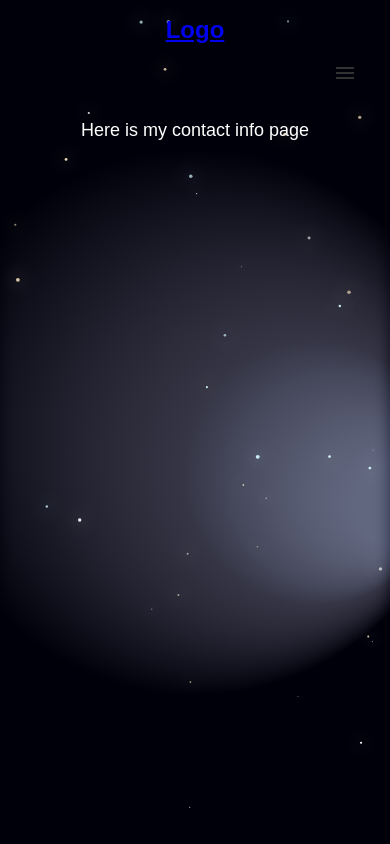
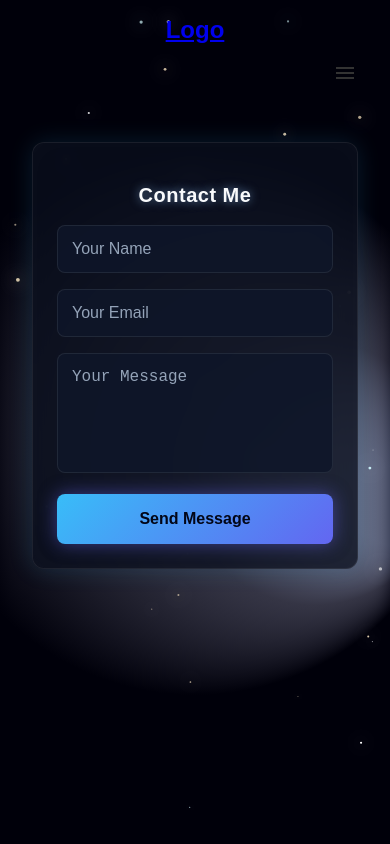
Before and after one commit to blueLotus3/tlportfolio, a React (Create React App) app: page /contact in a window 390 px wide. Built offline with nearby package versions, Linux system fonts and the light colour scheme.

Commit message:
added contact form with emailjs

```diff
--- a/package.json
+++ b/package.json
@@ -7,6 +7,7 @@
     "@testing-library/jest-dom": "^6.9.1",
     "@testing-library/react": "^16.3.0",
     "@testing-library/user-event": "^13.5.0",
+    "emailjs-com": "^3.2.0",
     "react": "^19.2.0",
     "react-dom": "^19.2.0",
     "react-router-dom": "^7.9.4",
--- a/src/App.css
+++ b/src/App.css
@@ -160,6 +160,103 @@ p .nav-link {
   color: #482ff7;
 }
 
+/* contact form */
+.contact-form {
+  max-width: 420px;
+  margin: 80px auto;
+  padding: 32px;
+
+  /* Glass / space effect */
+  background: rgba(10, 15, 30, 0.75);
+  backdrop-filter: blur(10px);
+  -webkit-backdrop-filter: blur(10px);
+
+  border-radius: 14px;
+  color: #e5e7eb;
+
+  /* Subtle cosmic glow */
+  box-shadow:
+    0 0 25px rgba(56, 189, 248, 0.15),
+    inset 0 0 30px rgba(255, 255, 255, 0.02);
+
+  border: 1px solid rgba(255, 255, 255, 0.08);
+}
+
+.contact-form h2 {
+  text-align: center;
+  margin-bottom: 22px;
+  font-weight: 600;
+  letter-spacing: 0.5px;
+
+  /* Star-like glow */
+  color: #f8fafc;
+  text-shadow: 0 0 10px rgba(147, 197, 253, 0.6);
+}
+
+.contact-form input,
+.contact-form textarea {
+  width: 100%;
+  padding: 14px;
+  margin-bottom: 16px;
+
+  background: rgba(15, 23, 42, 0.85);
+  border: 1px solid rgba(255, 255, 255, 0.08);
+  border-radius: 8px;
+
+  color: #f1f5f9;
+  font-size: 14px;
+}
+
+.contact-form input::placeholder,
+.contact-form textarea::placeholder {
+  color: #94a3b8;
+}
+
+.contact-form input:focus,
+.contact-form textarea:focus {
+  outline: none;
+  border-color: #38bdf8;
+  box-shadow: 0 0 12px rgba(56, 189, 248, 0.4);
+}
+
+.contact-form textarea {
+  resize: none;
+  height: 130px;
+}
+
+.contact-form button {
+  width: 100%;
+  padding: 14px;
+
+  background: linear-gradient(
+    135deg,
+    #38bdf8,
+    #6366f1
+  );
+
+  border: none;
+  border-radius: 8px;
+
+  color: #020617;
+  font-size: 16px;
+  font-weight: 600;
+  cursor: pointer;
+
+  box-shadow: 0 0 18px rgba(99, 102, 241, 0.5);
+  transition: transform 0.2s ease, box-shadow 0.2s ease;
+}
+
+.contact-form button:hover {
+  transform: translateY(-2px);
+  box-shadow: 0 0 30px rgba(99, 102, 241, 0.8);
+}
+
+#form-status {
+  margin-top: 14px;
+  text-align: center;
+  font-size: 14px;
+}
+
 @media (max-width: 768px) {
   body {
     margin: 0;
@@ -187,6 +284,7 @@ p .nav-link {
     background-color: #f4f4f4;
   }
 
+  /* about skills section mobile */
   .skills {
     display: flex;
     flex-wrap: wrap;
@@ -196,4 +294,42 @@ p .nav-link {
   .skills img {
     border-radius: 18px;
   }
+
+  /* contact form for mobile*/
+*,
+*::before,
+*::after {
+  box-sizing: border-box;
 }
+
+  .contact-form {
+    margin: 40px 16px;
+    padding: 24px;
+    max-width: 100%;
+    border-radius: 12px;
+  }
+
+  .contact-form h2 {
+    font-size: 20px;
+    margin-bottom: 18px;
+  }
+
+  .contact-form input,
+  .contact-form textarea {
+    font-size: 16px; /* Prevents iOS zoom */
+    padding: 14px;
+  }
+
+  .contact-form textarea {
+    height: 120px;
+  }
+
+  .contact-form button {
+    font-size: 16px;
+    padding: 16px;
+  }
+
+  #form-status {
+    font-size: 13px;
+  }
+}
--- a/src/pages/Contact.js
+++ b/src/pages/Contact.js
@@ -1,12 +1,50 @@
-import React from 'react'
+import { useRef, useState } from "react";
+import emailjs from "emailjs-com";
 
 const Contact = () => {
+    const formRef = useRef(null);
+    const [status, setStatus] = useState("");
+    const [statusColor, setStatusColor] = useState("");
+
+    const sendEmail = (e) => {
+      e.preventDefault();
+
+      emailjs.sendForm(
+        import.meta.env.REACT_APP_EMAILJS_SERVICE_ID,
+        import.meta.env.REACT_APP_EMAILJS_TEMPLATE_ID,
+        formRef.current,
+        import.meta.env.REACT_APP_EMAILJS_PUBLIC_KEY
+      )
+      .then(
+        () => {
+          setStatus("Message sent successfully!");
+          setStatusColor("#22c55e");
+          formRef.current.reset();
+        },
+        () => {
+          setStatus("Something went wrong. Try again.");
+          setStatusColor("#ef4444");
+        }
+      );
+    };
+
     return (
-        <div className="contactContent">
-            <p>Here is my contact info page</p>
-        </div>
+      <form ref={formRef} onSubmit={sendEmail} className="contact-form">
+        <h2>Contact Me</h2>
 
-    )
+        <input type="text" name="from_name" placeholder="Your Name" required />
+        <input type="email" name="from_email" placeholder="Your Email" required />
+        <textarea name="message" placeholder="Your Message" required />
+
+        <button type="submit">Send Message</button>
+
+        {status && (
+          <p id="form-status" style={{ color: statusColor }}>
+            {status}
+          </p>
+        )}
+      </form>
+
+  );
 }
-
 export default Contact;
```
Also changed, not shown: 2 other files (tests, documents, lock files or other folders).
